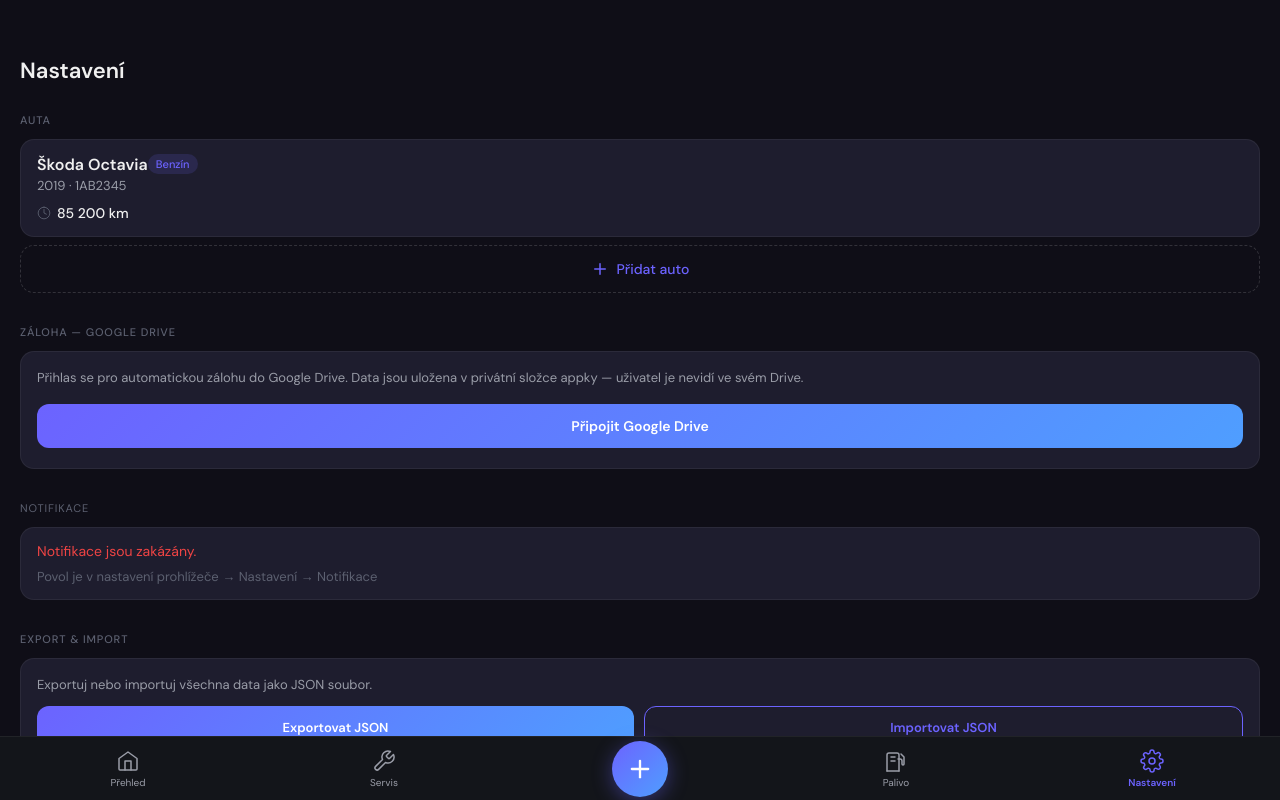
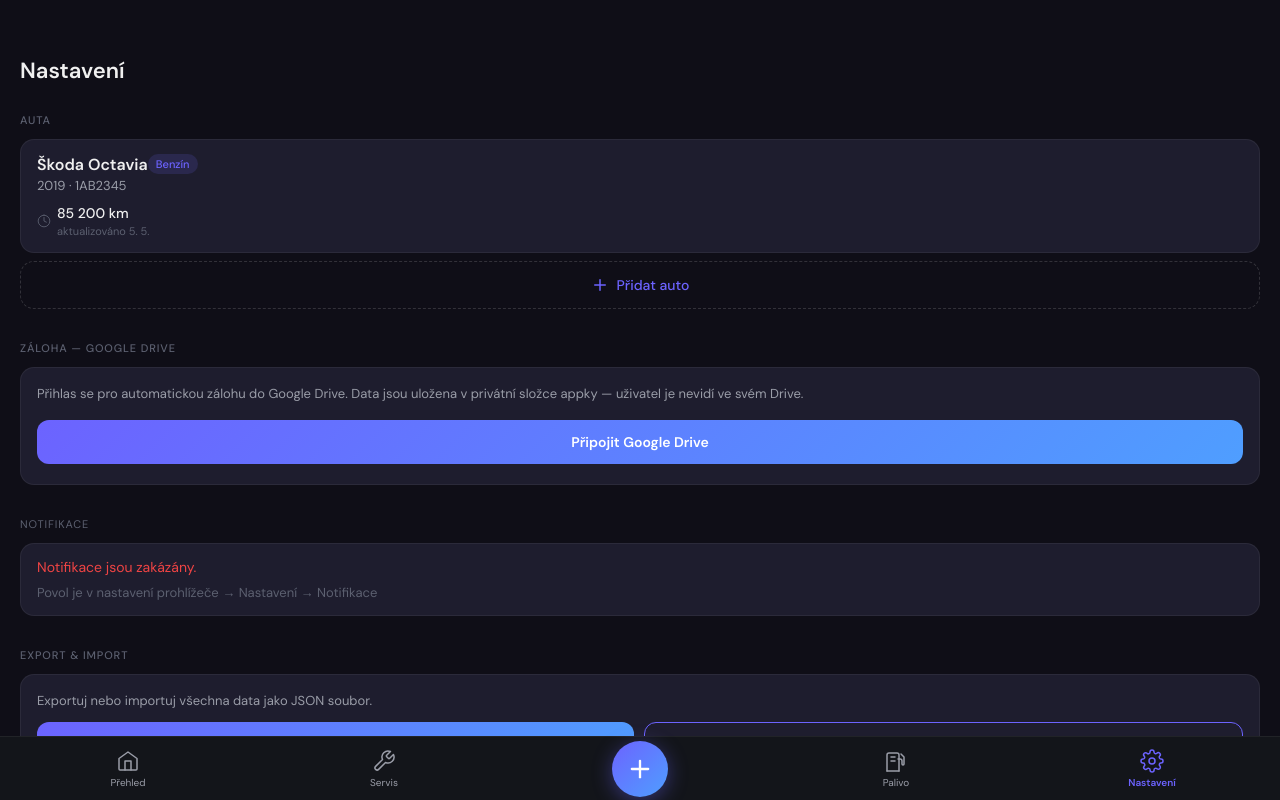
Before and after one commit to Luky947/car-manager, a React (Vite) app: page /settings in a window 1280 px wide. Shown: the top 800 px of the page. Built offline with nearby package versions, Linux system fonts and the light colour scheme.

Commit message:
feat: show last mileage update date on dashboard and settings

```diff
--- a/src/components/cars/CarCard.tsx
+++ b/src/components/cars/CarCard.tsx
@@ -1,7 +1,7 @@
 import type { Car } from '../../types'
 import { useServiceStore } from '../../stores/useServiceStore'
 import { useFuelStore } from '../../stores/useFuelStore'
-import { getCurrentMileage } from '../../utils/calculations'
+import { getCurrentMileage, getLastMileageRecord } from '../../utils/calculations'
 import { formatMileage } from '../../utils/formatters'
 import { fuelTypeLabel } from '../../utils/labels'
 import Badge from '../ui/Badge'
@@ -15,6 +15,15 @@
   const serviceRecords = useServiceStore(s => s.records)
   const fuelRecords = useFuelStore(s => s.records)
   const mileage = getCurrentMileage(car, serviceRecords, fuelRecords)
+  const lastRecord = getLastMileageRecord(serviceRecords, fuelRecords, car.id)
+
+  function formatLastUpdate(date: string): string {
+    const d = new Date(date)
+    const opts: Intl.DateTimeFormatOptions = d.getFullYear() === new Date().getFullYear()
+      ? { day: 'numeric', month: 'numeric' }
+      : { day: 'numeric', month: 'numeric', year: 'numeric' }
+    return `aktualizováno ${d.toLocaleDateString('cs-CZ', opts)}`
+  }
 
   return (
     <button
@@ -55,9 +64,16 @@
           <path d="M12 2a10 10 0 100 20A10 10 0 0012 2z" />
           <path d="M12 6v6l4 2" />
         </svg>
-        <span style={{ fontSize: 14, fontWeight: 500, color: '#f0f0f0' }}>
-          {formatMileage(mileage)}
-        </span>
+        <div>
+          <span style={{ fontSize: 14, fontWeight: 500, color: '#f0f0f0' }}>
+            {formatMileage(mileage)}
+          </span>
+          {lastRecord && (
+            <div style={{ fontSize: 11, color: 'var(--text3)', marginTop: 2 }}>
+              {formatLastUpdate(lastRecord.date)}
+            </div>
+          )}
+        </div>
       </div>
     </button>
   )
--- a/src/pages/Dashboard.tsx
+++ b/src/pages/Dashboard.tsx
@@ -4,7 +4,7 @@
 import { useFuelStore } from '../stores/useFuelStore'
 import { useDocumentStore } from '../stores/useDocumentStore'
 import { useReminders } from '../hooks/useReminders'
-import { getCurrentMileage, calculateConsumption } from '../utils/calculations'
+import { getCurrentMileage, calculateConsumption, getLastMileageRecord } from '../utils/calculations'
 import { getReminderStatus } from '../utils/reminders'
 import { formatMileage, formatDate, daysUntil } from '../utils/formatters'
 import { fuelTypeLabel } from '../utils/labels'
@@ -31,6 +31,18 @@
   const navigate = useNavigate()
 
   const mileage = activeCar ? getCurrentMileage(activeCar, serviceRecords, fuelRecords) : 0
+
+  const lastMileageRecord = activeCar
+    ? getLastMileageRecord(serviceRecords, fuelRecords, activeCar.id)
+    : null
+
+  function formatLastUpdate(date: string): string {
+    const d = new Date(date)
+    const opts: Intl.DateTimeFormatOptions = d.getFullYear() === new Date().getFullYear()
+      ? { day: 'numeric', month: 'numeric' }
+      : { day: 'numeric', month: 'numeric', year: 'numeric' }
+    return `aktualizováno ${d.toLocaleDateString('cs-CZ', opts)}`
+  }
 
   const consumption = activeCar
     ? calculateConsumption(fuelRecords.filter(r => r.carId === activeCar.id))
@@ -134,9 +146,14 @@
           {/* Stats strip */}
           <div style={{ display: 'flex', gap: 8, marginBottom: 28 }}>
             {[
-              { label: 'Aktuální km', value: mileage.toLocaleString('cs-CZ'), unit: 'km' },
-              { label: 'Spotřeba', value: consumption > 0 ? consumption.toFixed(1) : '–', unit: 'l/100km' },
-              { label: 'Servis', value: serviceCount.toString(), unit: 'záznamů' },
+              {
+                label: 'Aktuální km',
+                value: mileage.toLocaleString('cs-CZ'),
+                unit: 'km',
+                sub: lastMileageRecord ? formatLastUpdate(lastMileageRecord.date) : null,
+              },
+              { label: 'Spotřeba', value: consumption > 0 ? consumption.toFixed(1) : '–', unit: 'l/100km', sub: null },
+              { label: 'Servis', value: serviceCount.toString(), unit: 'záznamů', sub: null },
             ].map(stat => (
               <div key={stat.label} style={{
                 flex: 1, background: '#1e1d2e', borderRadius: 12,
@@ -146,6 +163,7 @@
                 <div style={{ fontSize: 10, color: '#5c6070', marginBottom: 4, textTransform: 'uppercase' as const, letterSpacing: '0.06em' }}>{stat.label}</div>
                 <div style={{ fontSize: 16, fontWeight: 700, color: '#f0f0f0', lineHeight: 1 }}>{stat.value}</div>
                 <div style={{ fontSize: 10, color: '#5c6070', marginTop: 3 }}>{stat.unit}</div>
+                {stat.sub && <div style={{ fontSize: 11, color: 'var(--text3)', marginTop: 4 }}>{stat.sub}</div>}
               </div>
             ))}
           </div>
--- a/src/utils/calculations.ts
+++ b/src/utils/calculations.ts
@@ -1,4 +1,23 @@
 import type { Car, ServiceRecord, FuelRecord } from '../types'
+
+export function getLastMileageRecord(
+  serviceRecords: ServiceRecord[],
+  fuelRecords: FuelRecord[],
+  carId: string
+): { mileage: number; date: string } | null {
+  const allRecords = [
+    ...serviceRecords
+      .filter(r => r.carId === carId && !r.deletedAt)
+      .map(r => ({ mileage: r.mileage, date: r.date })),
+    ...fuelRecords
+      .filter(r => r.carId === carId && !r.deletedAt)
+      .map(r => ({ mileage: r.mileage, date: r.date })),
+  ]
+
+  if (allRecords.length === 0) return null
+
+  return allRecords.reduce((max, r) => r.mileage > max.mileage ? r : max)
+}
 
 export function getCurrentMileage(
   car: Car,
```
